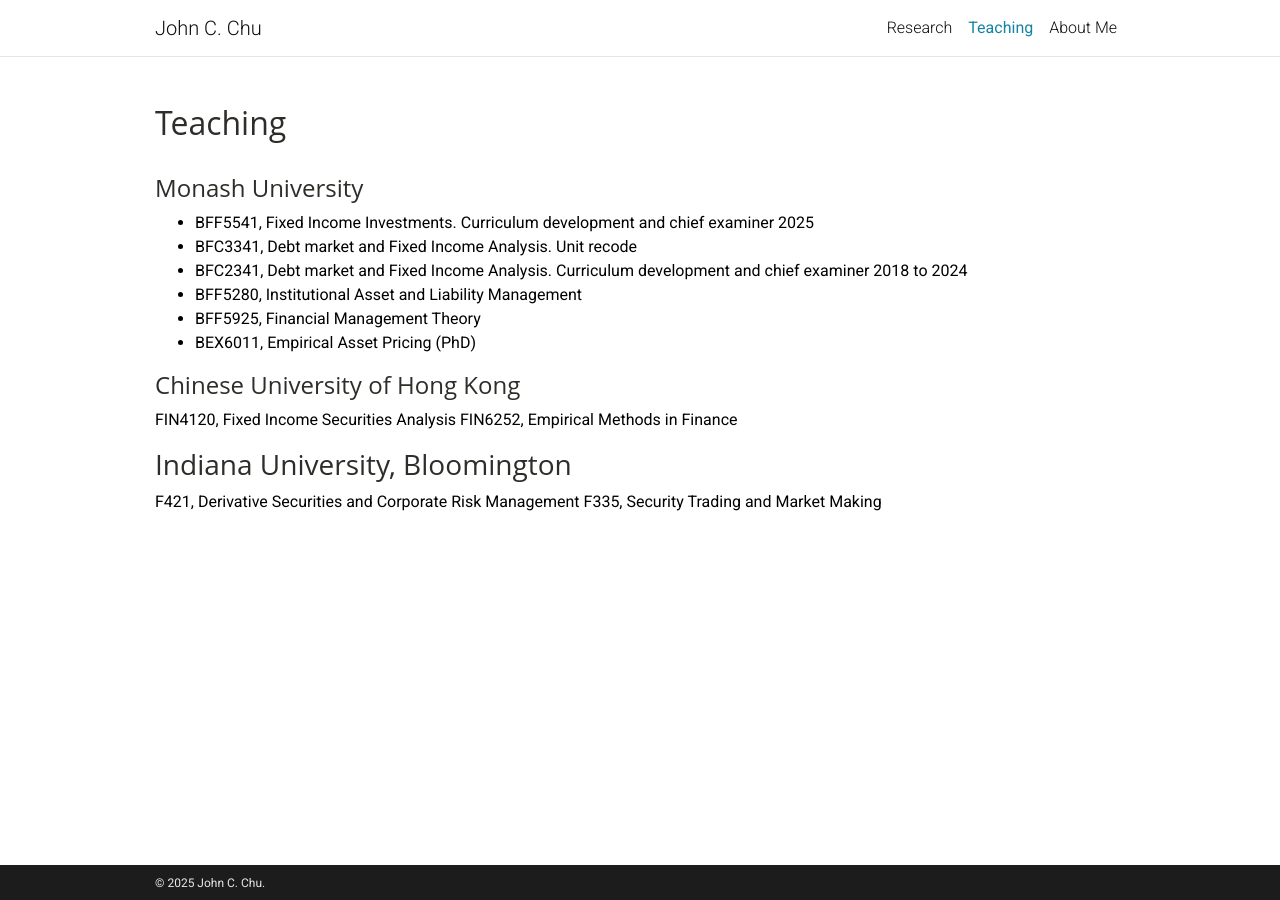
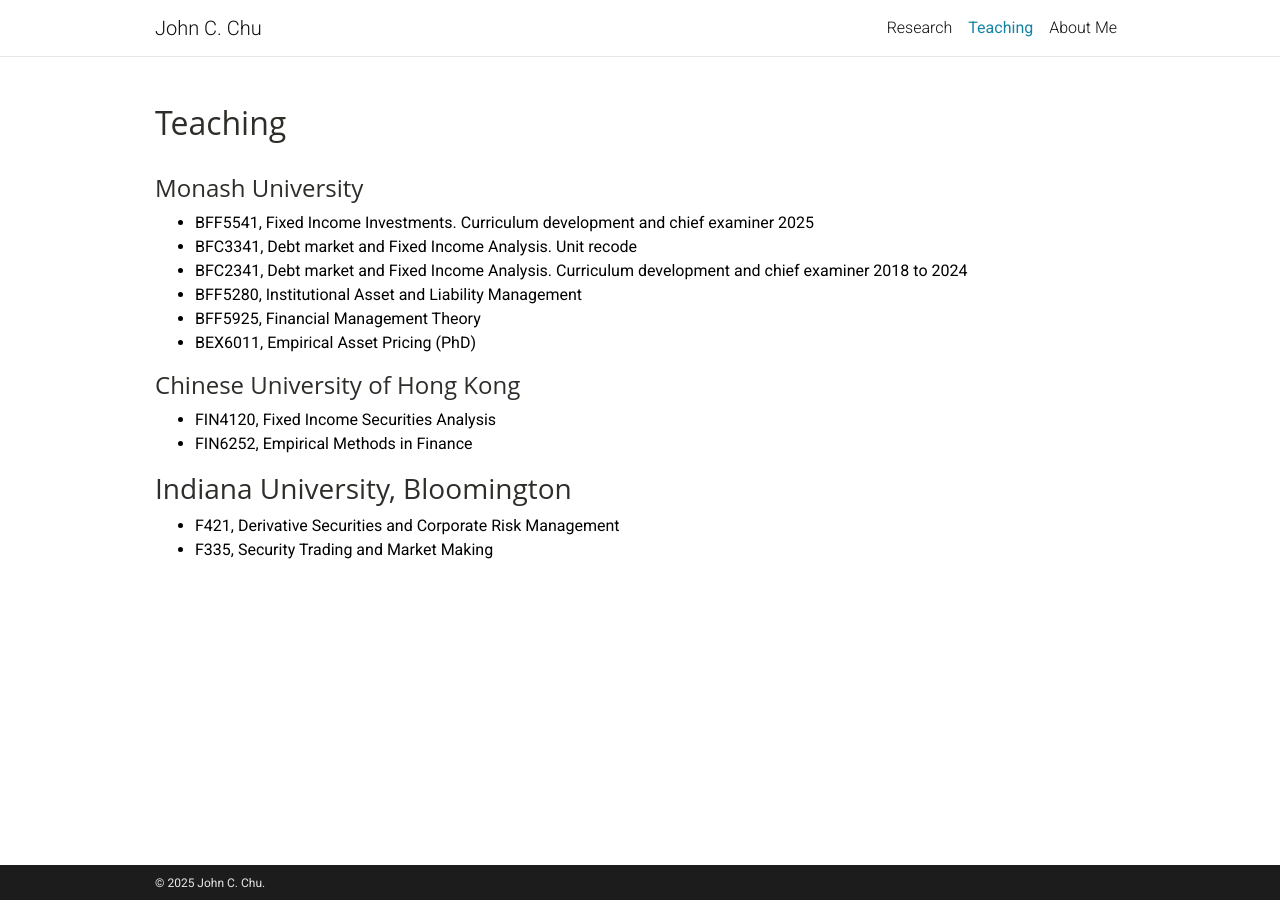
Before and after one commit to johnchu2022/website, a Jekyll site: the page built from _pages/teaching.md, in a window 1280 px wide. Built offline with Jekyll 4.4.1, drawn with Linux system fonts in a browser that asks for light colours; a style sheet for code colours, icons or effects is not loaded.

```diff
--- a/_pages/teaching.md
+++ b/_pages/teaching.md
@@ -16,10 +16,10 @@ nav: true
 
 #### C﻿hinese University of Hong Kong
 
-FIN4120, Fixed Income Securities Analysis
-FIN6252, Empirical Methods in Finance
+* FIN4120, Fixed Income Securities Analysis
+* FIN6252, Empirical Methods in Finance
 
 ### Indiana University, Bloomington
 
-F421, Derivative Securities and Corporate Risk Management
-F335, Security Trading and Market Making
+* F421, Derivative Securities and Corporate Risk Management
+* F335, Security Trading and Market Making
```
